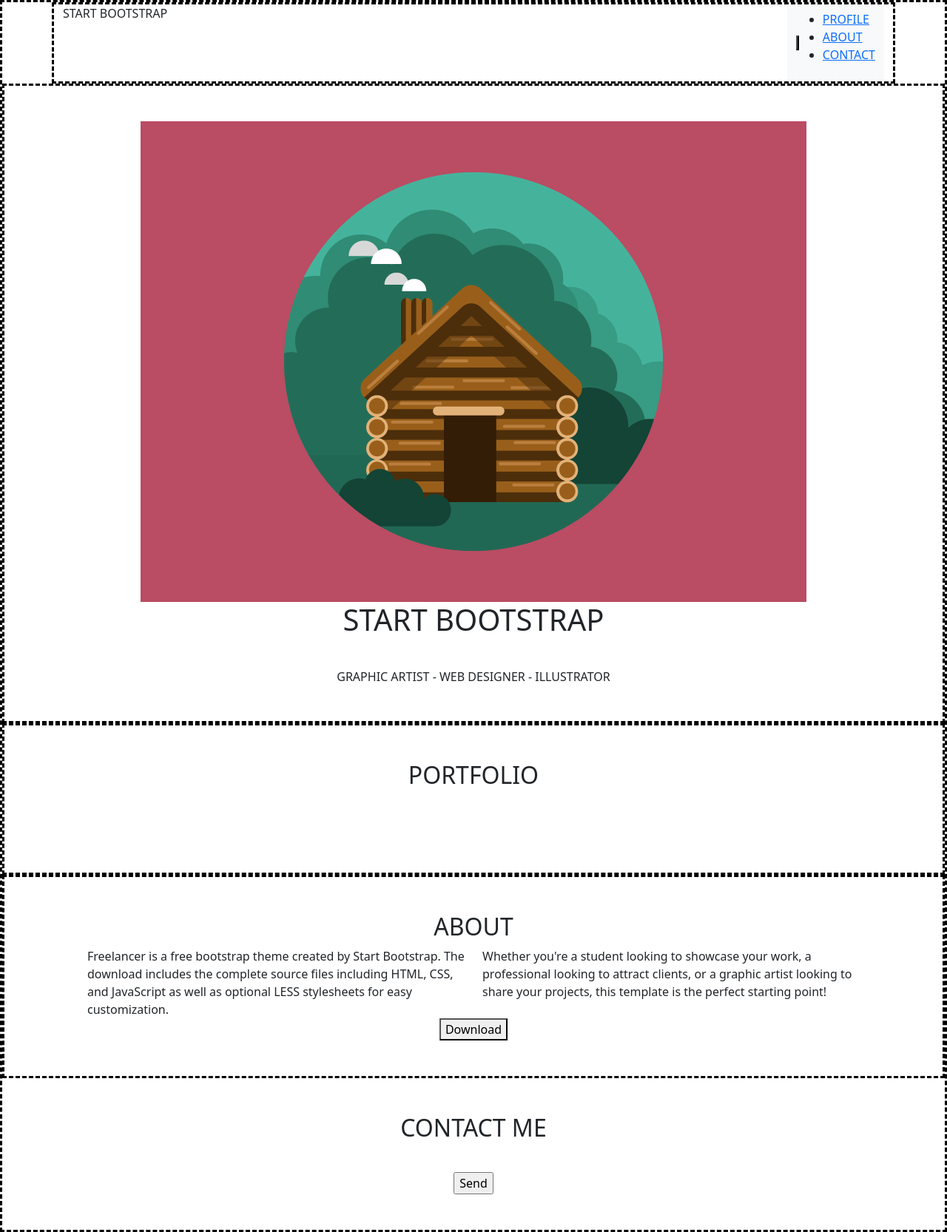
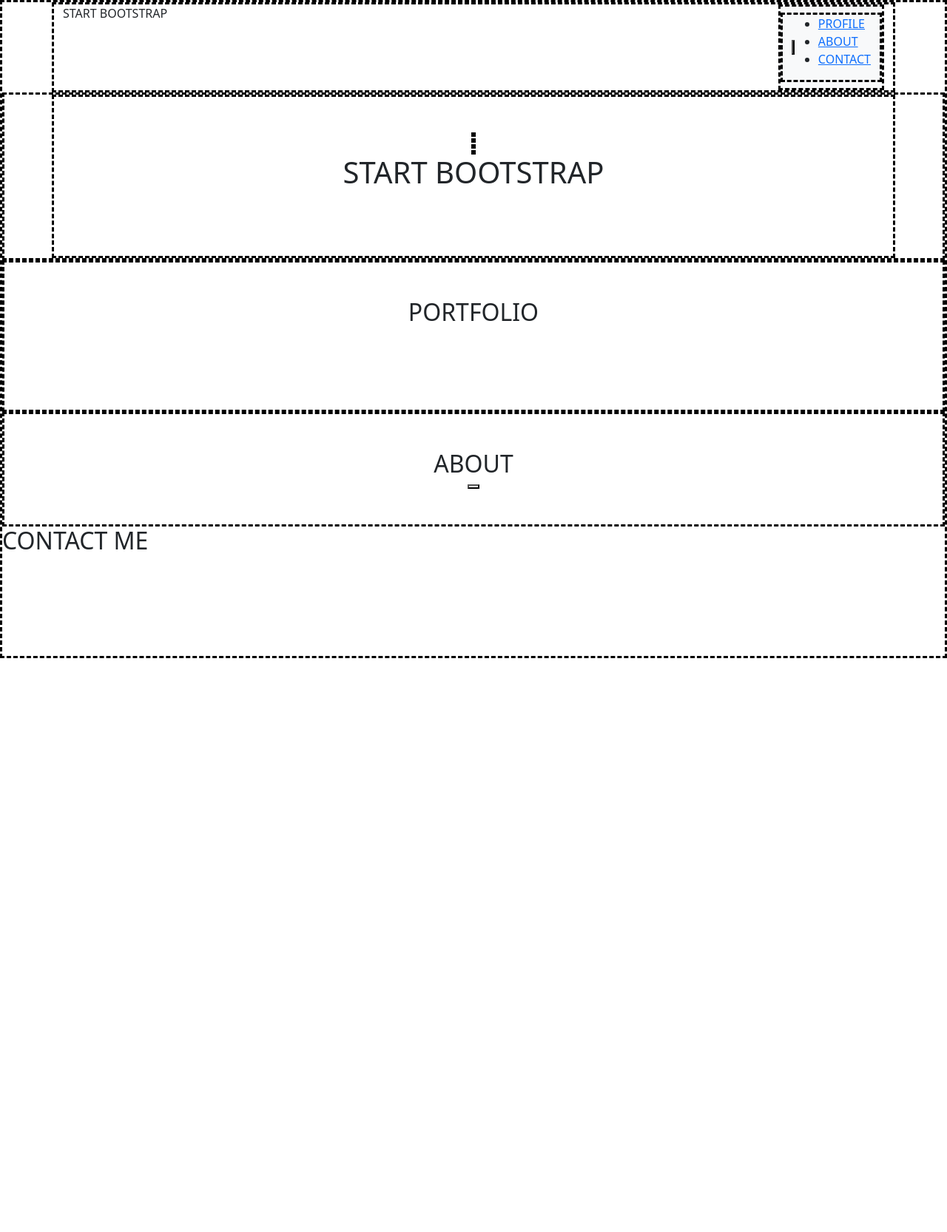
Before and after one commit to aryadeifiordi/html-css-bootstrap-freelancer, a plain HTML site: page index.html in a window 1280 px wide. Shown: the whole page at 74% size. After the commit the page ends 890 px from the top, so only its background shows below. Drawn offline with nearby package versions, Linux system fonts and the light colour scheme.

Commit message:
dashed frame

```diff
--- a/asset/css/style.css
+++ b/asset/css/style.css
@@ -1,3 +1,13 @@
 .debug{
     border: dashed black;
 }
+$theme-colors: (
+  "primary":    $primary,
+  "secondary":  $secondary,
+  "success":    $success,
+  "info":       $info,
+  "warning":    $warning,
+  "danger":     $danger,
+  "light":      $light,
+  "dark":       $dark
+);
--- a/index.html
+++ b/index.html
@@ -12,11 +12,11 @@
 </head>
 
 <body class="debug">
-    <header>
+    <header class=" {color}--bg-danger ">
         <div class=" debug container d-flex justify-content-between alignitems-center">
             <div>START BOOTSTRAP</div>
-            <nav class="navbar navbar-expand-lg bg-body-tertiary">
-                <div class="container-fluid">
+            <nav class=" debug navbar navbar-expand-lg bg-body-tertiary">
+                <div class=" debug container-fluid">
                     <button class="navbar"></button>
                     <div>
                         <ul>
@@ -33,10 +33,10 @@
 
     <main>
 
-        <div class=" banner debug ">
-            <section class="container py-5 d-flex flex-column align-items-center">
-                <div class="immagine">
-                    <img src="./asset/img/cabin.png" alt="">
+        <section class=" banner debug ">
+            <div class=" debug container py-5 d-flex flex-column align-items-center">
+                <div class=" debug immagine">
+                    <img src="" alt="">
                 </div>
                 <h1 class="nome">START BOOTSTRAP</h1>
                 <div class="d-flex align-items-center">
@@ -46,14 +46,14 @@
                     <hr>
                 </div>
                 <div class="abilità">
-                    GRAPHIC ARTIST - WEB DESIGNER - ILLUSTRATOR
+
+                </div>
             </div>
         </section>
-        </div>
 
 
-        <div class="debug portflio">
-            <section class="container py-5 d-flex flex-column align-items-center">
+        <section class="debug portflio">
+            <div class="container py-5 d-flex flex-column align-items-center">
                 <h2 class="titolo">PORTFOLIO</h2>
                 <div class="d-flex align-items-center">
                     <hr>
@@ -63,59 +63,77 @@
                 <div class="row gy-3 row-cols-1 row-cols-md-2 row-cols-lg-3">
                     <div class="col"><img src="" alt=""></div>
                 </div>
+            </div>
         </section>
-        </div>
 
-        <div class="debug about">
-            <section class="container p-5 d-flex flex-column align-items-center">
+        <section class="debug about">
+            <div class="container p-5 d-flex flex-column align-items-center">
                 <h2>ABOUT</h2>
                 <div class=" d-flex align-items-center">
                     <i class="fa-solid fa-star"></i>
                 </div>
                 <div class="row gy-5 row-cols-1 row-cols-md-2">
                     <div class="col">
-                        Freelancer is a free bootstrap theme created by Start Bootstrap. The download includes the
-                        complete source
-                        files including HTML, CSS, and JavaScript as well as optional LESS stylesheets for easy
-                        customization.
+
                     </div>
                     <div class="col">
-                        Whether you're a student looking to showcase your work, a professional looking to attract
-                        clients, or a
-                        graphic artist looking to share your projects, this template is the perfect starting point!
+
                     </div>
                 </div>
                 <button class="bottone" type="button">
                     <i></i>
-                    <span>Download</span>
+                    <span></span>
                 </button>
+            </div>
         </section>
-        </div>
-        <div class="contatto">
-            <section class="container p-5 d-flex flex-column align-items-center">
+        <section class="contatto">
+            <div>
                 <h2>CONTACT ME</h2>
                 <div class=" d-flex align-items-center">
                     <hr>
                     <i></i>
                     <hr>
                 </div>
-              <form action="#" class="d-flex flex-column align-items-start">
-                <input type="submit" id="send" name="send" value="Send">
+                <form action="#" class="d-flex flex-column align-items-center">
+
                 </form>
+            </div>
+        </section>
+
+    </main>
+
+    <footer>
+        <section>
+            <div class="container py-5">
+                <div class="row row-cols-1 row-cols-md-3">
+                    <div class="col text-center">
+                        <section class="">
+
                         </section>
                     </div>
+                    <div class="col text-center">
+                        <section class="">
+
+                        </section>
+                    </div>
+                    <div class="col text-">
+                        <section class="">
+
+                        </section>
+                    </div>
+                </div>
+            </div>
+
+        </section>
+
+
+    </footer>
 
 
 
 
 
 
-
-    </main>
-
-
-    <footer></footer>
-
 </body>
 
 </html>
```
Lines whose indentation alone changed are shown as unchanged.
